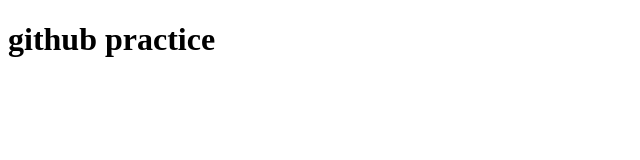
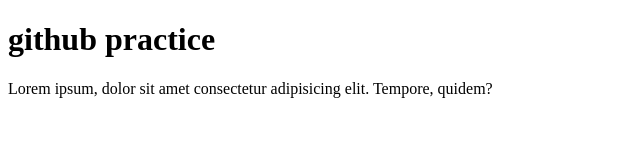
Before and after one commit to jabz80/git-practice, a plain HTML site: page index.html in a window 1280 px wide. Shown: the whole page, without its empty margins (0-640 px from the left). Drawn offline with Linux system fonts and the light colour scheme.

Commit message:
p tag added

```diff
--- a/index.html
+++ b/index.html
@@ -7,5 +7,6 @@
 </head>
 <body>
     <h1>github practice</h1>
+    <p>Lorem ipsum, dolor sit amet consectetur adipisicing elit. Tempore, quidem?</p>
 </body>
 </html>
```
